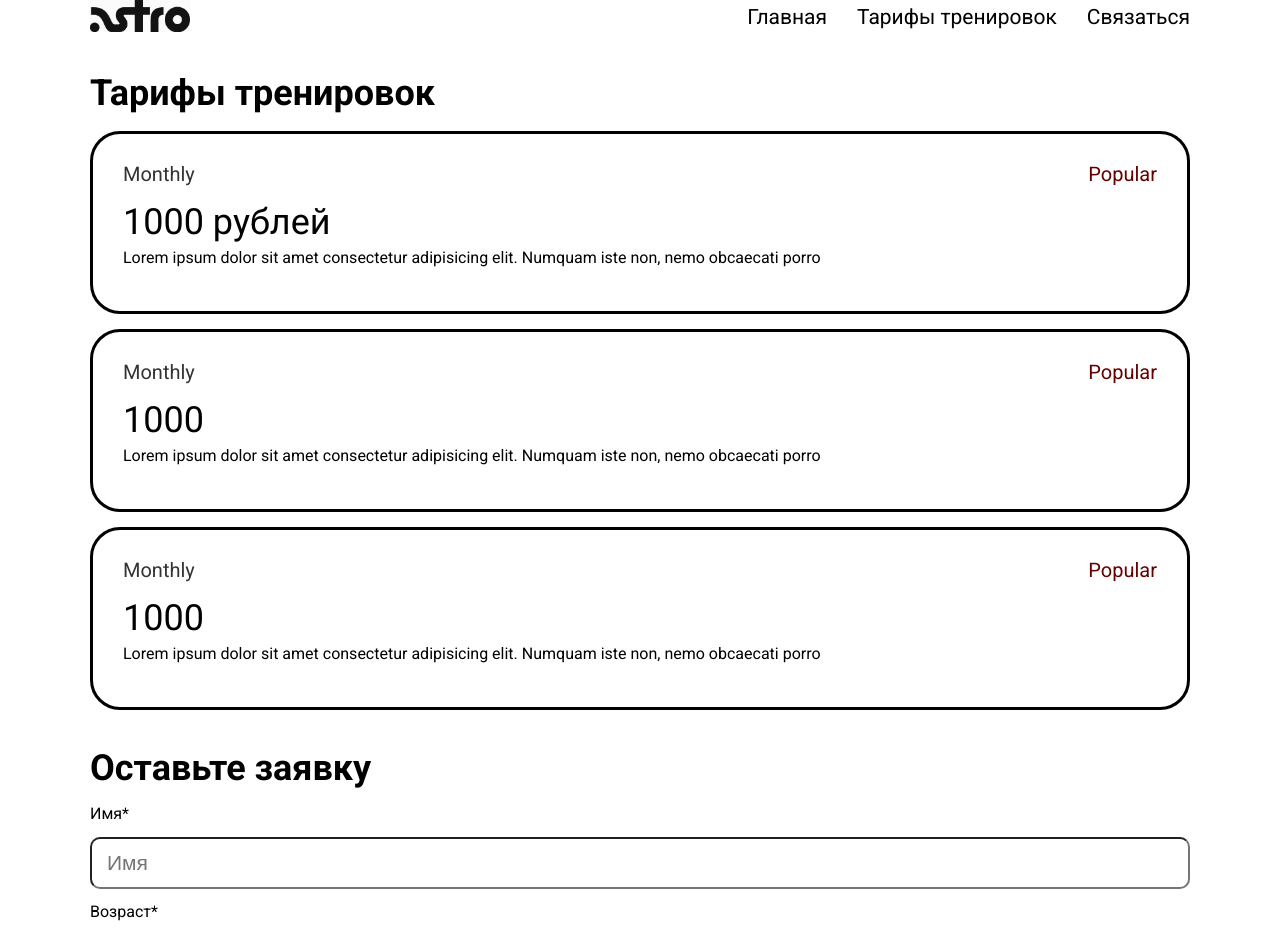
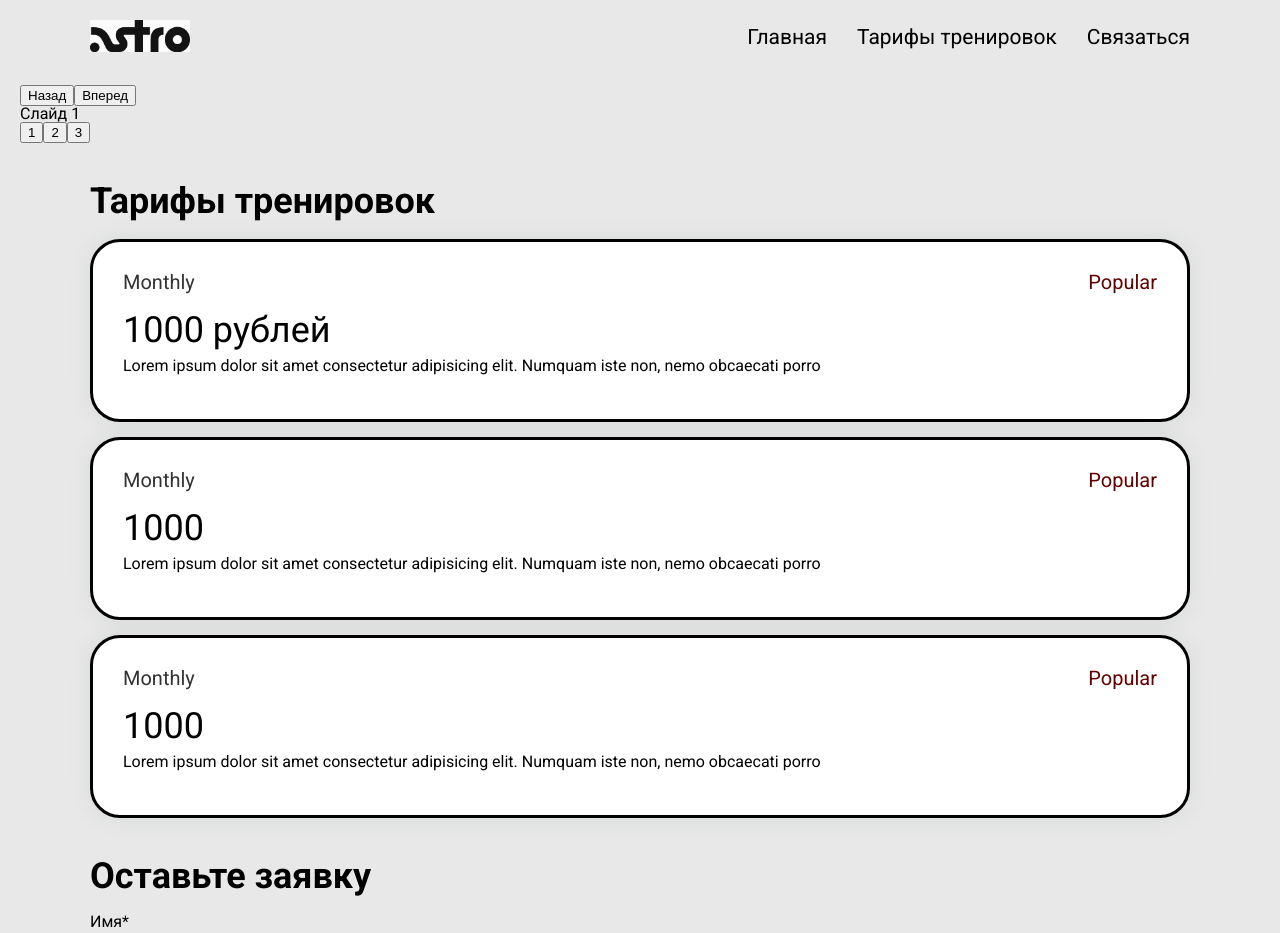
Before and after one commit to EmilKhamatnurov/-Personal-training-website, a React (Vite) app in the folder Personal-training-site/: page / in a window 1280 px wide. Shown: the top 933 px of the page. Built offline with nearby package versions, Linux system fonts and the light colour scheme; the HTML template or start-up script is replaced by a standard one.

Commit message:
Стили и новый компонент

```diff
--- a/Personal-training-site/src/common-styles/_mixins.scss
+++ b/Personal-training-site/src/common-styles/_mixins.scss
@@ -1,6 +1,30 @@
 @mixin form-input {
-	font-size: 21px;
+	/* font-size: 21px;
 	padding: 12px 15px;
 	border: 10x solid rgba(200, 200, 200, 0.5);
-	border-radius: 10px;
+	border-radius: 10px; */
+	box-sizing: border-box;
+	resize: none;
+	font-size: 21px;
+	width: 100%;
+	max-width: 660px;
+	padding: 12px;
+	border-radius: 12px;
+	border: 2px solid lightgrey;
+	outline: none;
+	transition: all 0.3s cubic-bezier(0.19, 1, 0.22, 1);
+	box-shadow: 0px 0px 20px -18px;
+
+	&:hover {
+		border: 2px solid lightgrey;
+		box-shadow: 0px 0px 20px -17px;
+	}
+
+	&:active {
+		transform: scale(0.95);
+	}
+
+	&:focus {
+		border: 2px solid grey;
+	}
 }
--- a/Personal-training-site/src/components/ Services/Services.module.scss
+++ b/Personal-training-site/src/components/ Services/Services.module.scss
@@ -3,6 +3,13 @@
 	padding: 30px;
 	border-radius: 30px;
 	border: 3px solid black;
+	background-color: white;
+	/* Изменение эффектов */
+	transition: transform 0.4s ease-in-out, box-shadow 0.4s ease-in-out;
+	/* Shadow */
+	-webkit-box-shadow: 0px 0px 25px 0px rgba(34, 60, 80, 0.08);
+	-moz-box-shadow: 0px 0px 25px 0px rgba(34, 60, 80, 0.08);
+	box-shadow: 0px 0px 25px 0px rgba(34, 60, 80, 0.08);
 
 	&__labels {
 		display: flex;
@@ -28,4 +35,13 @@
 	&__description {
 		margin-bottom: 15px;
 	}
+
+	/* Доп. стили */
+
+	&:hover {
+		transform: scale(0.95);
+		-webkit-box-shadow: 0px 0px 17px 0px rgba(34, 60, 80, 0.2);
+		-moz-box-shadow: 0px 0px 17px 0px rgba(34, 60, 80, 0.2);
+		box-shadow: 0px 0px 17px 0px rgba(34, 60, 80, 0.2);
+	}
 }
--- a/Personal-training-site/src/components/Form/Form.jsx
+++ b/Personal-training-site/src/components/Form/Form.jsx
@@ -10,7 +10,7 @@ function Form() {
 			<label className={styles.form__labe}>Имя*</label>
 			<input className={styles.form__input} {...register("Name", { required: "Поле обязательно для ввода", minLength: 3 })} placeholder="Имя" />
 			<label className={styles.form__labe}>Возраст*</label>
-			<input className={styles.form__input} type="number" {...register("age", {
+			<input className={styles.form__input} placeholder="Возраст" type="number" {...register("age", {
 				min: 18,
 				max: 99
 			})} />
--- a/Personal-training-site/src/components/Heading/Heading.jsx
+++ b/Personal-training-site/src/components/Heading/Heading.jsx
@@ -1,12 +1,14 @@
 import styles from './Heading.module.scss'
-function Heading({ level, text }) {
+function Heading({ level, text, hrefLink }) {
 	if (level === 'h1') {
 		return (
-			<h1 className={styles['site-title']}>{text}</h1>
+			<h1 id={hrefLink} className={styles['site-title']}>{text}</h1>
 		)
 	}
 	else if (level === 'h2') {
-		return (<h1 className={styles['section-title']}>{text}</h1>)
+		return (
+			<h1 id={hrefLink} className={styles['section-title']}>{text}</h1>
+		)
 	}
 }
 
--- a/Personal-training-site/src/components/Main/Main.jsx
+++ b/Personal-training-site/src/components/Main/Main.jsx
@@ -2,19 +2,26 @@ import Services from '../ Services/ Services'
 import Container from '../Container/Container'
 import Form from '../Form/Form'
 import Heading from '../Heading/Heading'
+import Slider from '../Slider/Slider'
+
 
 function Main() {
 	return (
+		<>
+			<Slider />
 			<Container>
 				<Heading
 					text="Тарифы тренировок"
-				level='h2' />
+					level='h2'
+					hrefLink="services" />
 				<Services />
 				<Heading
 					text="Оставьте заявку"
-				level='h2' />
+					level='h2'
+					hrefLink="request" />
 				<Form />
 			</Container>
+		</>
 	)
 }
 
--- a/Personal-training-site/src/components/Navigation/Navigation.jsx
+++ b/Personal-training-site/src/components/Navigation/Navigation.jsx
@@ -5,8 +5,8 @@ function Navigation() {
 	return (
 		<nav className={styles.navigation}>
 			<a href="#">Главная</a>
-			<a href="#">Тарифы тренировок</a>
-			<a href="#">Связаться</a>
+			<a href="#services">Тарифы тренировок</a>
+			<a href="#request">Связаться</a>
 		</nav>
 	)
 }
--- /dev/null
+++ b/Personal-training-site/src/components/Slider/Slider.jsx
@@ -0,0 +1,42 @@
+import React, { useState } from 'react'
+
+function Slider() {
+	const slides = [
+		<div>Слайд 1</div>,
+		<div>Слайд 2</div>,
+		<div>Слайд 3</div>,
+		// добавьте столько слайдов, сколько вам нужно
+	]
+	const [currentSlide, setCurrentSlide] = useState(0)
+
+	const nextSlide = () => {
+		setCurrentSlide((currentSlide + 1) % slides.length)
+	}
+
+	const prevSlide = () => {
+		setCurrentSlide((currentSlide - 1 + slides.length) % slides.length)
+	}
+
+	return (
+		<div>
+			<button onClick={prevSlide}>Назад</button>
+			<button onClick={nextSlide}>Вперед</button>
+			<div>
+				{slides.map((slide, index) => (
+					<div key={index} style={{ display: index === currentSlide ? 'block' : 'none' }}>
+						{slide}
+					</div>
+				))}
+			</div>
+			<div>
+				{slides.map((_, index) => (
+					<button key={index} onClick={() => setCurrentSlide(index)}>
+						{index + 1}
+					</button>
+				))}
+			</div>
+		</div>
+	)
+}
+
+export default Slider
--- a/Personal-training-site/src/index.css
+++ b/Personal-training-site/src/index.css
@@ -4,5 +4,7 @@ html,
 body {
 	font-weight: 400;
 	font-family: 'Roboto', sans-serif;
-	padding: 0 10px;
+	padding: 10px 10px;
+	background-color: #e8e8e8;
+	scroll-behavior: smooth;
 }
```
Also changed, not shown: Personal-training-site/src/components/Footer/Footer.jsx (added, +10 -0 lines). Lines whose indentation alone changed are shown as unchanged.
